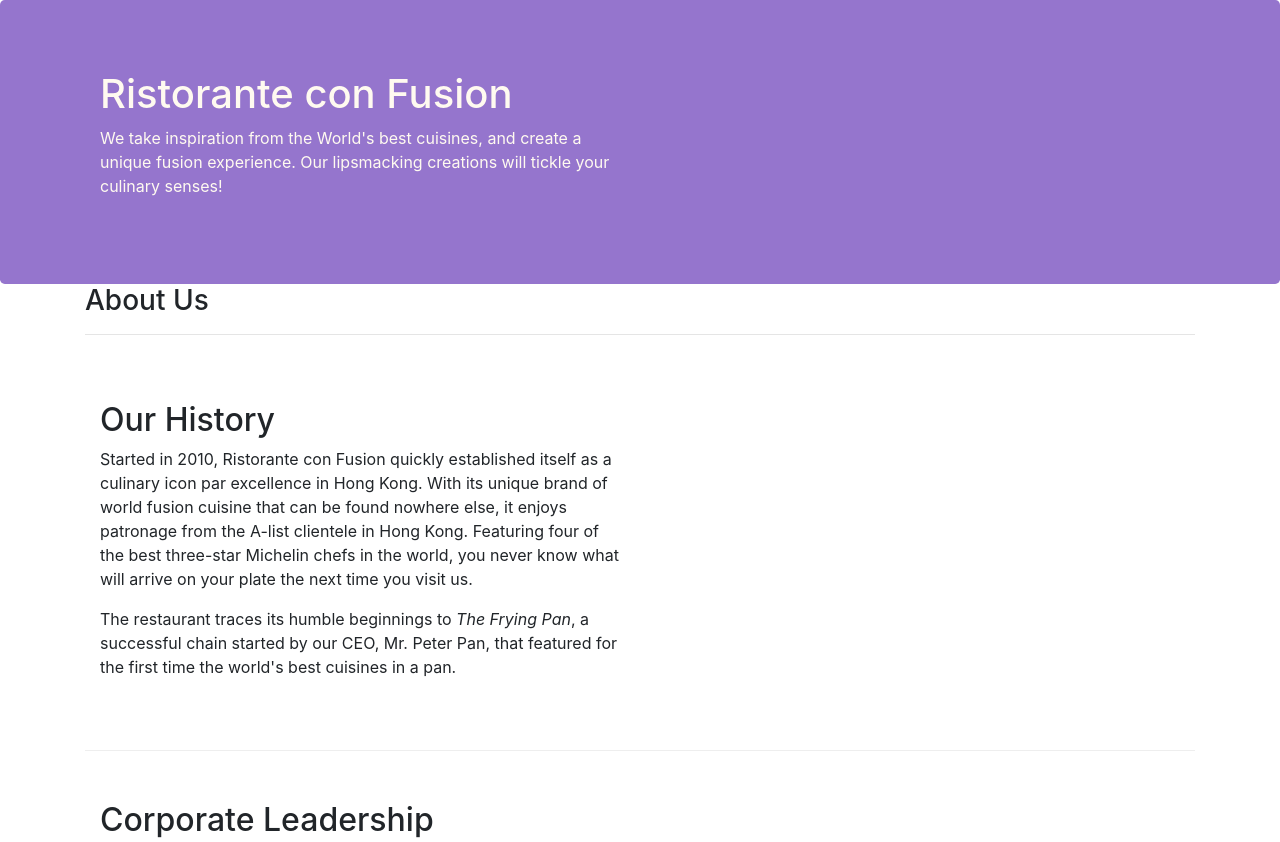
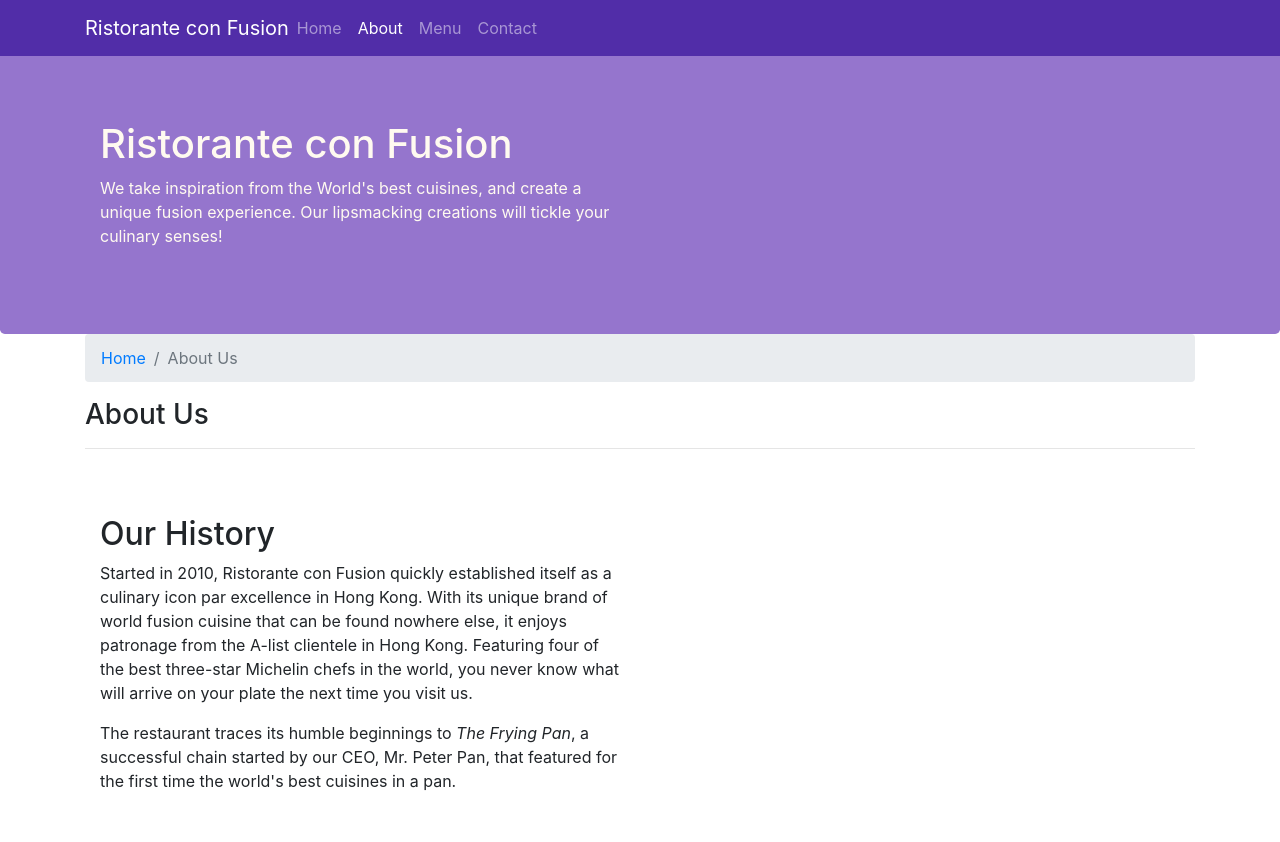
Before and after one commit to shubhanshu02/e-learning, a website: page Bootstrap/conFusion/aboutus.html in a window 1280 px wide. Shown: the top 842 px of the page. Drawn offline with nearby package versions, Linux system fonts and the light colour scheme.

Commit message:
Added Navbar and Breadcrumb

```diff
--- a/Bootstrap/Week 1/conFusion/aboutus.html
+++ b/Bootstrap/conFusion/aboutus.html
@@ -12,6 +12,23 @@
 </head>
 
 <body>
+    <nav class="navbar navbar-dark navbar-expand-sm fixed-top">
+        <div class="container">
+            <button class="navbar-toggler" type="button" data-toggle="collapse" data-target="#Navbar">
+                <span class="navbar-toggler-icon"></span>
+            </button>
+            <a class="navbar-brand mr-auto" href="index.html">Ristorante con Fusion</a>
+            <div class="collapse navbar-collapse" id="Navbar">
+                <ul class="navbar-nav mr-auto">
+                    <li class="nav-item"><a class="nav-link" href="index.html">Home</a></li>
+                    <li class="nav-item active"><a class="nav-link" href="./aboutus.html">About</a></li>
+                    <li class="nav-item"><a class="nav-link" href="#">Menu</a></li>
+                    <li class="nav-item"><a class="nav-link" href="#">Contact</a></li>
+                </ul>
+            </div>
+
+        </div>
+    </nav>
 
     <header class="jumbotron">
         <div class="container">
@@ -27,6 +44,10 @@
     </header>
 
     <div class="container">
+        <ol class="col-12 breadcrumb">
+            <li class="breadcrumb-item"><a href="index.html">Home</a></li>
+            <li class="breadcrumb-item active">About Us</li>
+        </ol>
         <div class="row">
             <div class="col-12">
                <h3>About Us</h3>
@@ -67,7 +88,7 @@
                 <div class="col-4 offset-1 col-sm-2">
                     <h5>Links</h5>
                     <ul class="list-unstyled">
-                        <li><a href="#">Home</a></li>
+                        <li><a href="index.html">Home</a></li>
                         <li><a href="#">About</a></li>
                         <li><a href="#">Menu</a></li>
                         <li><a href="#">Contact</a></li>
--- a/Bootstrap/Week 1/conFusion/css/styles.css
+++ b/Bootstrap/conFusion/css/styles.css
@@ -1,3 +1,10 @@
+body {
+    padding: 50px 0px 0px 0px;
+    z-index: 0;
+}
+.navbar-dark {
+    background-color: #512DA8;
+}
 .row-header {
     margin: 0px auto;
     padding: 0px auto;
```
Also changed, not shown: Bootstrap/conFusion/index.html (renamed from Bootstrap/Week 1/conFusion/index.html, +18 -1 lines), Bootstrap/conFusion/package.json (renamed from Bootstrap/Week 1/conFusion/package.json), 8 other files.
